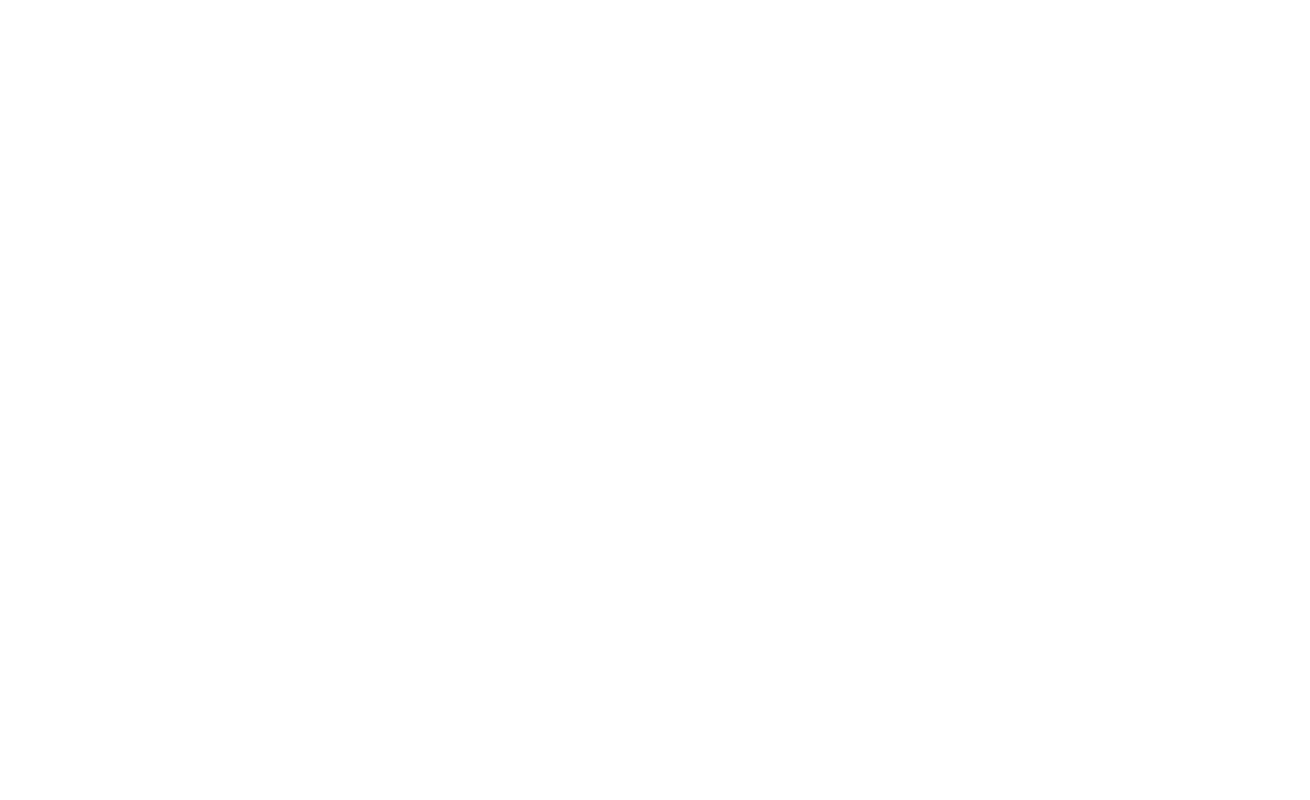
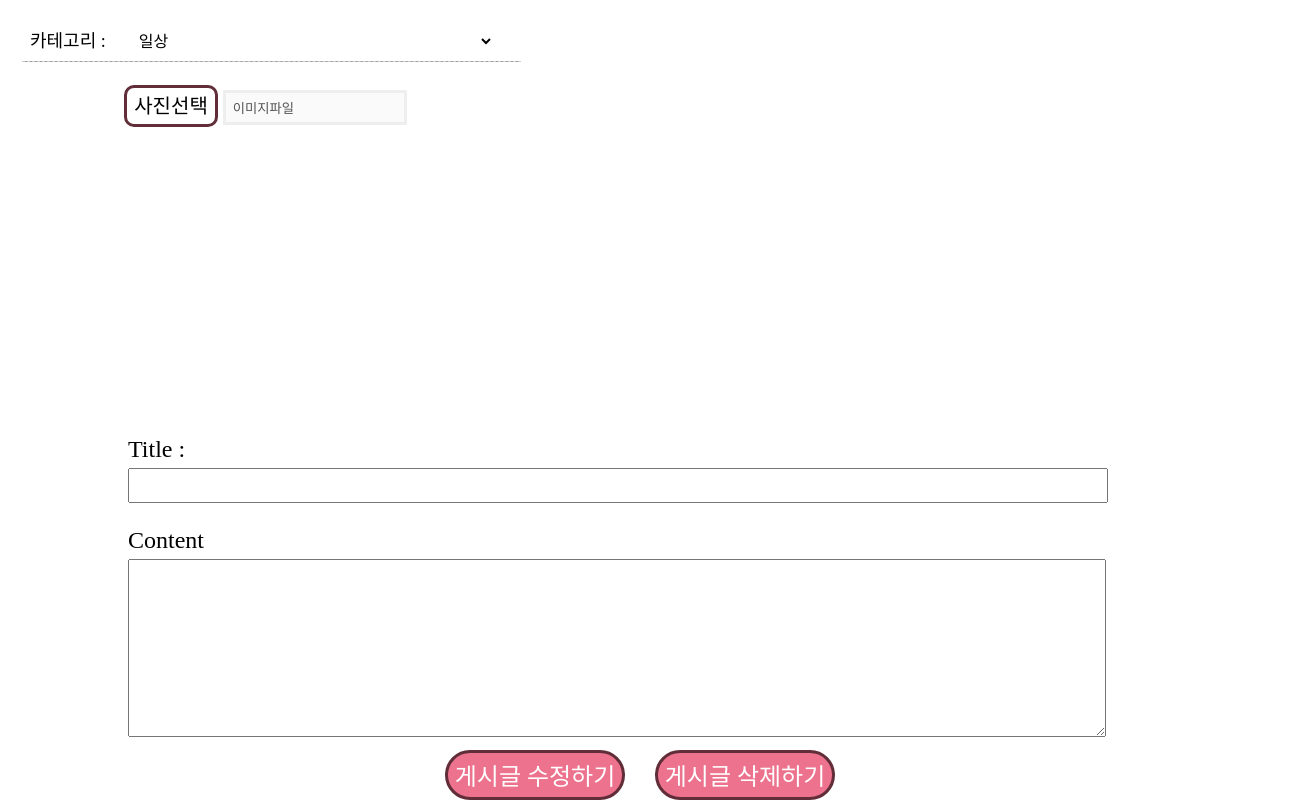
Before and after one commit to JiyounSHIN/React-mini-project, a React (Create React App) app: page /postupdate/1 in a window 1280 px wide. Before the commit this address had no page. Shown: the part 244-1044 px from the top of the page, 1310 px wide, since content can reach past the window. Before the commit the page ends 800 px from the top, so only its background shows below. Built offline with nearby package versions, Linux system fonts and the light colour scheme; data requests are answered from the project's data file; a web font is replaced by a local one.

Commit message:
수정 / 삭제 페이지 완성

```diff
--- a/db.json
+++ b/db.json
@@ -1,37 +1,26 @@
 {
   "postResponseDto": [
     {
-      "id": 1,
-      "title": "제목입니다1111",
-      "imageUrl": "https://bunny.jjalbot.com/2022/02/d8RfM5c0g.jpeg",
-      "category": "일상",
-      "content": "안녕하세요1111",
-      "username": "junsj119",
-      "createdAt": "2022-06-14T11:13:06.657894",
-      "modifiedAt": "2022-06-14T11:13:06.657894",
-      "likeCnt": 0
+      "title": "로고",
+      "imageUrl": "https://firebasestorage.googleapis.com/v0/b/hw-magazine.appspot.com/o/images%2Fcat_img.png?alt=media&token=e83fd4c5-19ae-4d18-8222-7e690f2d2188",
+      "category": "여행",
+      "content": "로고지롱",
+      "username": "",
+      "createdAt": "",
+      "modifiedAt": "",
+      "likeCnt": "",
+      "id": 1
     },
     {
-      "id": 2,
-      "title": "제목입니다2222",
-      "imageUrl": "https://bunny.jjalbot.com/2022/02/d8RfM5c0g.jpeg",
-      "category": "일상",
-      "content": "안녕하세요2222",
-      "username": "junsj119",
-      "createdAt": "2022-06-14T11:13:10.612847",
-      "modifiedAt": "2022-06-14T11:13:10.612847",
-      "likeCnt": 0
-    },
-    {
-      "id": 3,
-      "title": "제목입니다3333",
-      "imageUrl": "https://bunny.jjalbot.com/2022/02/d8RfM5c0g.jpeg",
-      "category": "일상",
-      "content": "안녕하세요3333",
-      "username": "junsj119",
-      "createdAt": "2022-06-14T11:13:10.612847",
-      "modifiedAt": "2022-06-14T11:13:10.612847",
-      "likeCnt": 0
+      "title": "냥이장난감",
+      "imageUrl": "https://firebasestorage.googleapis.com/v0/b/hw-magazine.appspot.com/o/images%2Fcat-323262_1920.jpg?alt=media&token=0158abc9-d7ab-4172-b783-327dfdaf1b61",
+      "category": "애견용품",
+      "content": "언제 스타일 맞추지? ",
+      "username": "",
+      "createdAt": "",
+      "modifiedAt": "",
+      "likeCnt": "",
+      "id": 3
     },
     {
       "id": 4,
@@ -123,6 +112,12 @@
       "category": "여행",
       "content": "흐리구먼",
       "id": 3
+    },
+    {
+      "title": "ddd",
+      "imageUrl": {},
+      "content": "dddd",
+      "id": 4
     }
   ]
 }
--- a/src/App.js
+++ b/src/App.js
@@ -20,7 +20,7 @@ function App() {
         <Route path="/signup" element={<SignUp />} />
         <Route path="/login" element={<LogIn />} />
         <Route path="/postwrite" element={<Postwrite />} />
-        <Route path="/postupdate/:index " element={<Postupdate />} />
+        <Route path="/postupdate/:index" element={<Postupdate />} />
         <Route path="/post" element={<Post />} />
       </Routes>
     </div>
--- a/src/page/main.js
+++ b/src/page/main.js
@@ -61,13 +61,15 @@ export default function Main() {
     },
   ]);
 
-  const navigate = useNavigate();
+
   useEffect(() => {
     (async () => {
       const response = await axios.get("http://localhost:5001/postResponseDto");
       setAxiosPosts(response.data);
     })();
   }, [setAxiosPosts]);
+
+  const navigate = useNavigate();
 
   return (
     <ThemeProvider theme={theme}>
--- a/src/page/postupdate.js
+++ b/src/page/postupdate.js
@@ -1,4 +1,4 @@
-import React from "react";
+import React, { useEffect } from "react";
 import ".././App.css"
 import styled from "styled-components";
 import { useNavigate, useParams } from "react-router-dom";
@@ -6,15 +6,33 @@ import { useDispatch, useSelector } from "react-redux";
 import { postUpdateAPI } from "../redux/modules/postM";
 import { ref, uploadBytes, getDownloadURL } from "firebase/storage";
 import { storage } from "../shared/firebase";
+import axios from "axios";
 
 const Postupdate = () => {
     const navigate = useNavigate();
     const dispatch = useDispatch();
 
-    // const params = useParams();
-    // const post_index = params.index;
-    const post_list = useSelector(state => state.postM.list);
-    console.log(post_list)
+    const params = useParams();
+    const post_index = params.index;
+    console.log(post_index);
+
+    const [post, setPost] = React.useState([
+        {
+            title: "",
+            imageUrl: "",
+            category: "",
+            content: "",
+        },
+    ]);
+
+    useEffect(() => {
+        (async () => {
+            const response = await axios.get("http://localhost:5001/postResponseDto");
+            setPost(response.data);
+        })();
+    }, [setPost]);
+
+    console.log(post[post_index]); // 해당 포스트 가져오기 //
 
     // 카테고리 List
     const [selected, setSelected] = React.useState();
@@ -45,22 +63,44 @@ const Postupdate = () => {
     const content_ref = React.useRef();
 
     // "자랑등록: 버튼" 게시물 서버로 업로드
-    const handleClick = async () => {
-        // console.log(selected, title_ref.current.value, content_ref.current.value)
+    const postUpdateClick = async () => {
+        console.log(post)
         // 이미지 : 스토리지에서 URL 받아서 전송하기
         let image = fileInput.current?.files[0];
         const upload_file = await uploadBytes(ref(storage, `images/${image.name}`), image);
         const file_url = await getDownloadURL(upload_file.ref);
         // console.log(file_url);
 
-        dispatch(postUpdateAPI({
-            title: title_ref.current.value,
-            imageUrl: file_url,
-            category: selected,
-            content: content_ref.current.value
-        }))
+        // dispatch(postUpdateAPI({
+        //     title: title_ref.current.value,
+        //     imageUrl: file_url,
+        //     category: selected,
+        //     content: content_ref.current.value
+        // }))
+        const update_post = await axios({
+            url: `http://localhost:5001/postResponseDto/${post[post_index].id}`,
+            method: "put",
+            data: {
+                title: title_ref.current.value,
+                imageUrl: file_url,
+                category: selected,
+                content: content_ref.current.value,
+                username: "",
+                createdAt: "",
+                modifiedAt: "",
+                likeCnt: ""
+            }
+        })
+        navigate('/')
     };
 
+    const postDeleteClick = async () => {
+        const delete_post = await axios({
+            method: "delete",
+            url: `http://localhost:5001/postResponseDto/${post[post_index].id}`,
+        })
+        navigate('/')
+    }
 
     return (
         <div style={{ position: "absolute", width: "100%" }}>
@@ -85,8 +125,8 @@ const Postupdate = () => {
             <Title><p style={{ marginRight: "auto", marginBottom: "5px" }}>Title : </p><input ref={title_ref} /></Title>
             <Content><p style={{ marginRight: "auto", marginBottom: "5px" }}>Content</p><textarea ref={content_ref} /></Content>
             <ButtonWrap>
-                <button onClick={handleClick}>게시글 수정하기</button>
-                <button onClick={handleClick}>게시글 삭제하기</button>
+                <button onClick={postUpdateClick}>게시글 수정하기</button>
+                <button onClick={postDeleteClick}>게시글 삭제하기</button>
             </ButtonWrap>
         </div>
     )
--- a/src/page/postwrite.js
+++ b/src/page/postwrite.js
@@ -49,7 +49,7 @@ const Postwrite = () => {
         // const file_url = await getDownloadURL(upload_file.ref);
         // console.log(file_url);
         const formData = new FormData();
-        formData.append("imageUrl", image.name);
+        formData.append("imageUrl", image);
 
         dispatch(postWriteAPI({
             title: title_ref.current.value,
```
Also changed, not shown: src/shared/axios.js (+21 -21 lines). Lines whose indentation alone changed are shown as unchanged.
